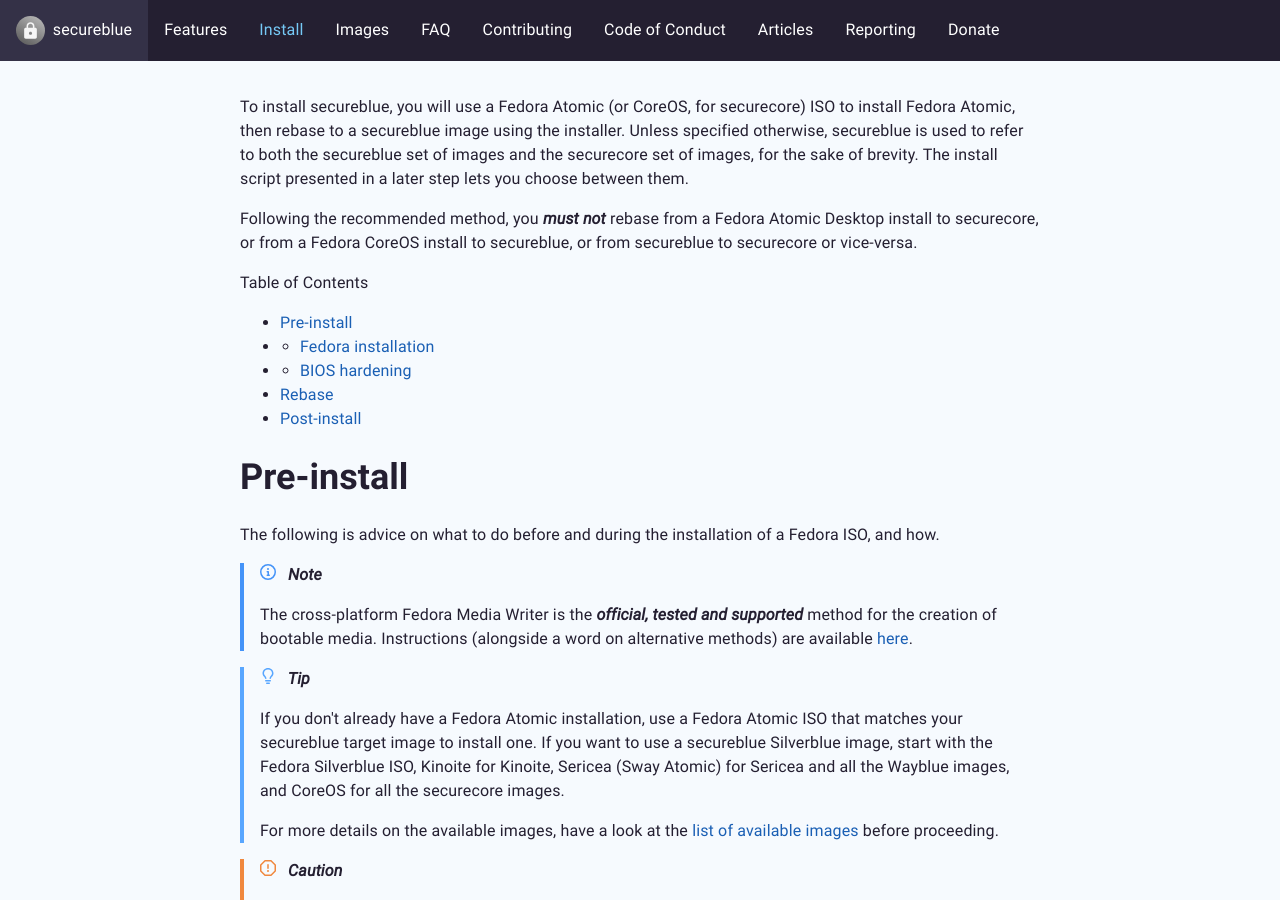
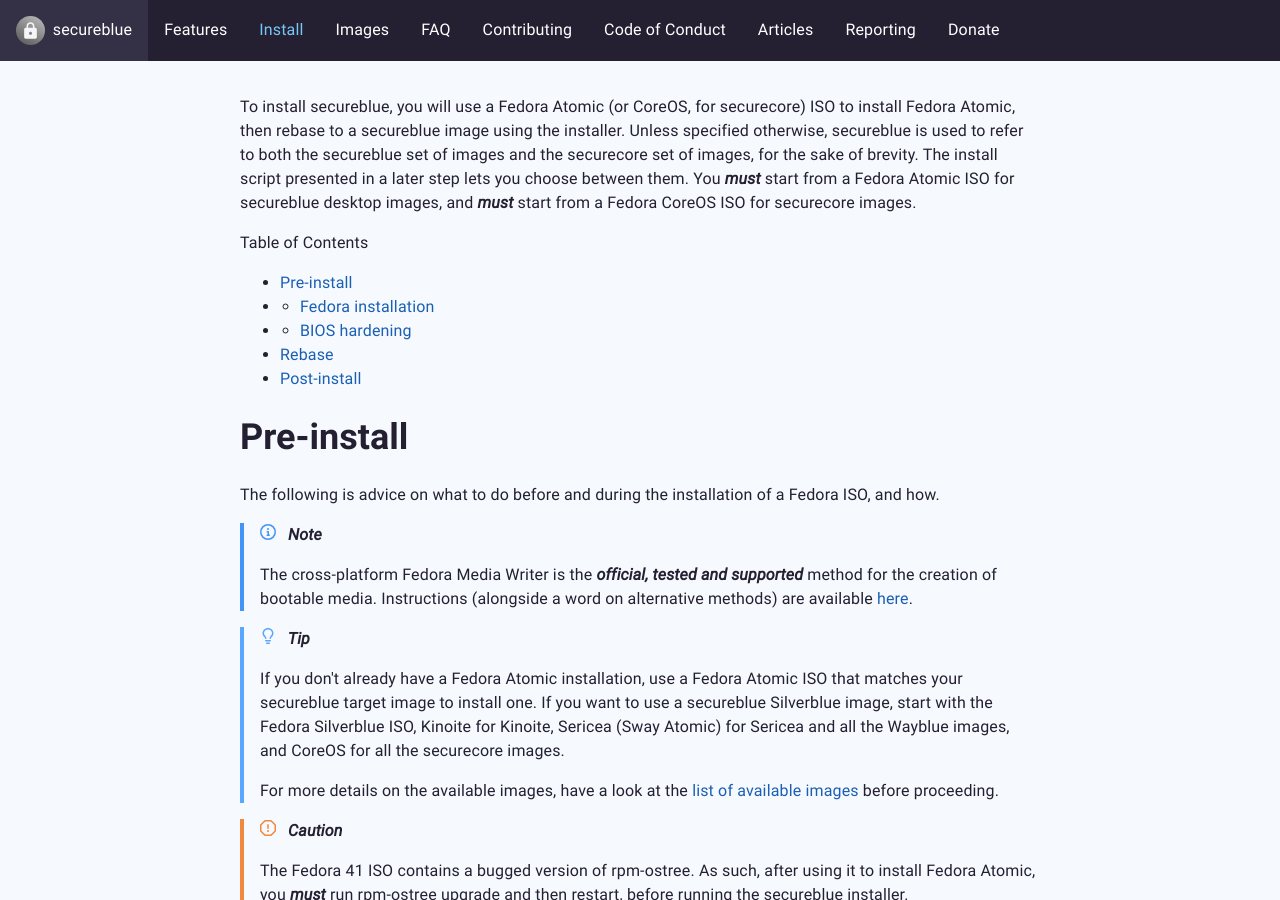
Before and after one commit to secureblue/secureblue.github.io, a Jekyll site: the page built from content/INSTALL.md, in a window 1280 px wide and 900 px high. Built offline with Jekyll 4.4.1, drawn with Linux system fonts in a browser that asks for light colours.

Commit message:
Update INSTALL.md

```diff
--- a/content/INSTALL.md
+++ b/content/INSTALL.md
@@ -4,9 +4,7 @@
 permalink: /install
 ---
 
-To install secureblue, you will use a Fedora Atomic (or CoreOS, for securecore) ISO to install Fedora Atomic, then rebase to a secureblue image using the installer. Unless specified otherwise, secureblue is used to refer to both the secureblue set of images and the securecore set of images, for the sake of brevity. The install script presented in a later step lets you choose between them.
-
-Following the recommended method, you *must not* rebase from a Fedora Atomic Desktop install to securecore, or from a Fedora CoreOS install to secureblue, or from secureblue to securecore or vice-versa.
+To install secureblue, you will use a Fedora Atomic (or CoreOS, for securecore) ISO to install Fedora Atomic, then rebase to a secureblue image using the installer. Unless specified otherwise, secureblue is used to refer to both the secureblue set of images and the securecore set of images, for the sake of brevity. The install script presented in a later step lets you choose between them. You *must* start from a Fedora Atomic ISO for secureblue desktop images, and *must* start from a Fedora CoreOS ISO for securecore images.
 
 Table of Contents
 - [Pre-install](#pre-install)
```
